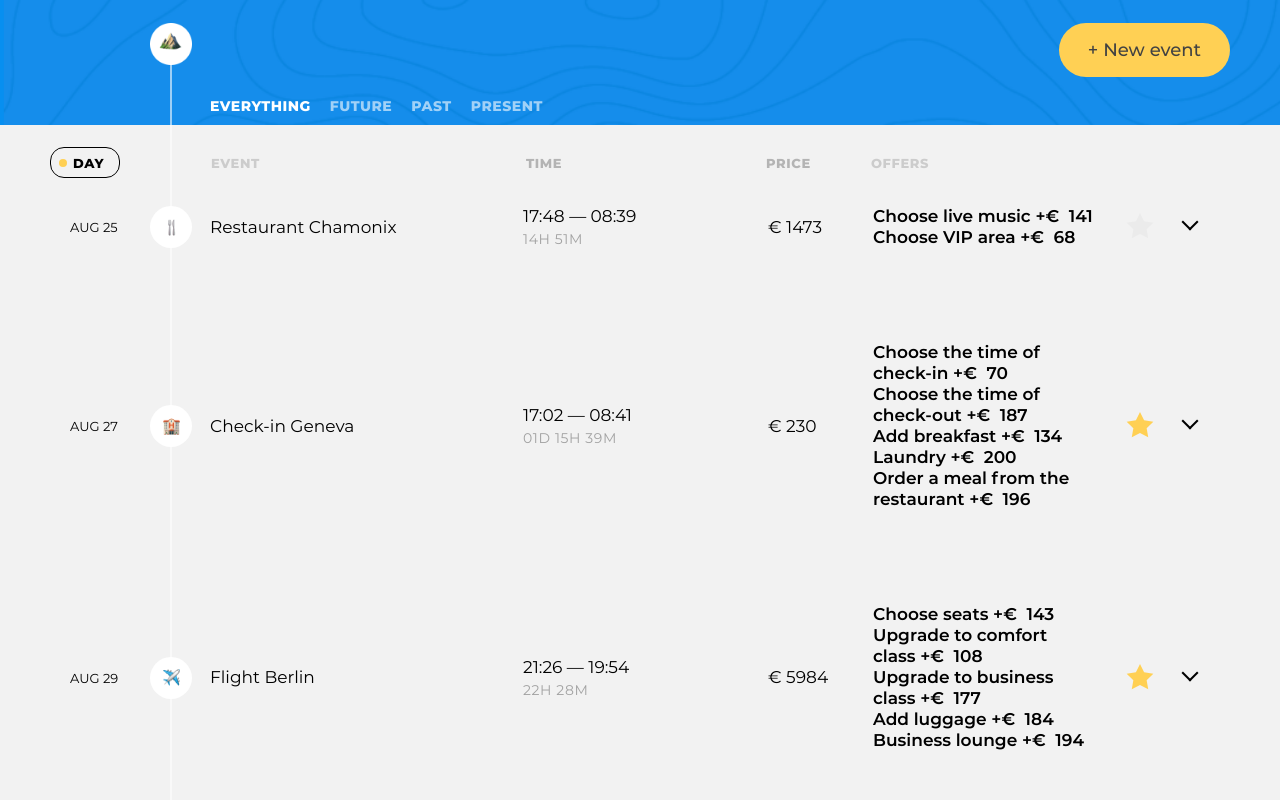
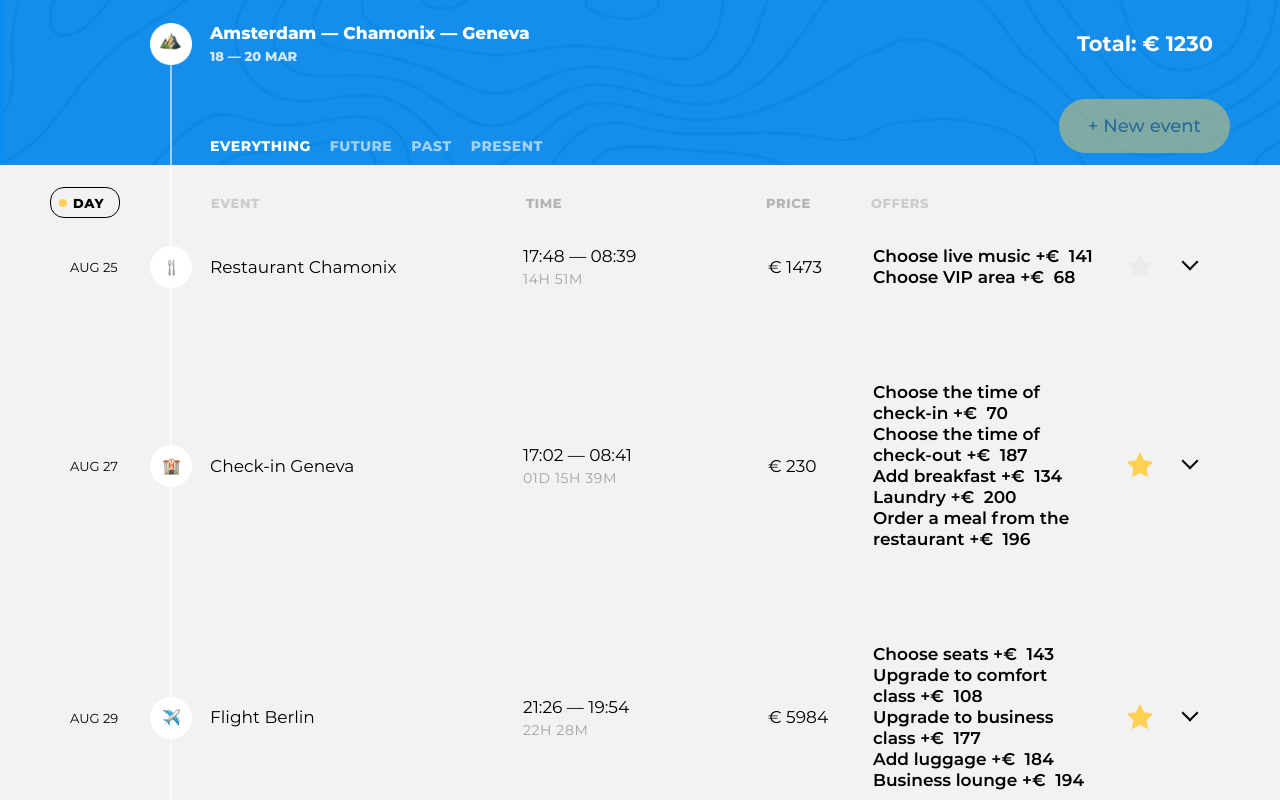
Before and after one commit to htmlacademy-ecmascript/1453107-big-trip-24, a website built with webpack: page public/index.html in a window 1280 px wide. Shown: the top 800 px of the page. Built offline with nearby package versions, Linux system fonts and the light colour scheme.

Commit message:
Добавляет шапку

```diff
--- a/public/index.html
+++ b/public/index.html
@@ -22,7 +22,6 @@
             </div>
           </div>
 
-          <button class="trip-main__event-add-btn  btn  btn--big  btn--yellow" type="button">New event</button>
         </div>
       </div>
     </header>
--- a/src/main.js
+++ b/src/main.js
@@ -4,14 +4,16 @@ import { MOCK_TRIP_POINTS } from './mock/trip-points.js';
 import { MOCK_DESTINATIONS } from './mock/destinations.js';
 import { MOCK_OFFERS } from './mock/offers.js';
 
+import HeaderPresenter from './presenter/header-presenter.js';
 import ListPresenter from './presenter/list-presenter.js';
 import FilterPresenter from './presenter/filter-presenter.js';
+
 import TripPointsModel from './model/trip-points-model.js';
 import DestinationsModel from './model/destinations-model.js';
 import OffersModel from './model/offers-model.js';
 import FilterModel from './model/filter-model.js';
 
-
+const headerElement = document.querySelector('.trip-main');
 const tripEventsElement = document.querySelector('.trip-events');
 const tripFiltersElement = document.querySelector('.trip-controls__filters');
 
@@ -20,6 +22,7 @@ const destinationsModel = new DestinationsModel(MOCK_DESTINATIONS);
 const offersModel = new OffersModel(MOCK_OFFERS);
 
 const filterModel = new FilterModel();
+
 
 const listPresenter = new ListPresenter({
   listContainer: tripEventsElement,
@@ -35,5 +38,10 @@ const filterPresenter = new FilterPresenter({
   tripPointsModel,
 });
 
+const headerPresenter = new HeaderPresenter({
+  headerContainer: headerElement,
+});
+
+headerPresenter.init();
+filterPresenter.init();
 listPresenter.init();
-filterPresenter.init();
--- a/src/presenter/filter-presenter.js
+++ b/src/presenter/filter-presenter.js
@@ -1,4 +1,4 @@
-import { render, replace, remove } from '../framework/render.js';
+import { render, replace, remove, RenderPosition } from '../framework/render.js';
 import FilterView from '../view/filter-view.js';
 import { filter } from '../utils/filter.js';
 import { FilterType, UpdateType } from '../const.js';
--- /dev/null
+++ b/src/presenter/header-presenter.js
@@ -0,0 +1,39 @@
+import { render, RenderPosition } from '../framework/render.js';
+
+import HeaderView from '../view/header-view.js';
+import NewTripPointButtonView from '../view/new-trip-point-button-view.js';
+
+
+export default class HeaderPresenter {
+
+  #headerComponent = null;
+  #headerContainer = null;
+  #newTripPointButtonView = null;
+
+  constructor({ headerContainer }) {
+    this.#headerContainer = headerContainer;
+  }
+
+  init() {
+    this.#renderHeader();
+    this.#renderButton();
+  }
+
+  #renderHeader() {
+
+    this.#headerComponent = new HeaderView({
+
+    });
+
+    render(this.#headerComponent, this.#headerContainer, RenderPosition.AFTERBEGIN);
+  }
+
+  #renderButton() {
+
+    this.#newTripPointButtonView = new NewTripPointButtonView({
+
+    });
+
+    render(this.#newTripPointButtonView, this.#headerContainer);
+  }
+}
--- a/src/presenter/list-presenter.js
+++ b/src/presenter/list-presenter.js
@@ -67,7 +67,7 @@ export default class ListPresenter {
   #renderNoTripPoints() {
     this.#noTripPointsComponent = new NoTripPointsView({
       filterType: this.#filterType,
-    })
+    });
 
     render(this.#noTripPointsComponent, this.#listContainer);
   }
--- a/src/view/filter-view.js
+++ b/src/view/filter-view.js
@@ -1,11 +1,30 @@
 import AbstractView from '../framework/view/abstract-view.js';
+
+// function createListFilterTemplate(filters, currentFilterType) {
+
+//   return(`
+//     <div class="trip-main__trip-controls  trip-controls">
+//       <div class="trip-controls__filters">
+//         <h2 class="visually-hidden">Filter events</h2>
+//         <form class="trip-filters" action="#" method="get">
+
+//         ${filters.map((filter) => (`
+//             <div class="trip-filters__filter">
+//               <input id="filter-${filter.type}" class="trip-filters__filter-input  visually-hidden" type="radio" name="trip-filter" value="${filter.type}" ${filter.type === currentFilterType && 'checked'}>
+//               <label class="trip-filters__filter-label" for="filter-${filter.type}">${filter.type}</label>
+//             </div>
+//           `)).join('')}
+
+//           <button class="visually-hidden" type="submit">Accept filter</button>
+//         </form>
+//       </div>
+//     </div>
+//   `);
+// }
 
 function createListFilterTemplate(filters, currentFilterType) {
 
   return(`
-    <div class="trip-main__trip-controls  trip-controls">
-      <div class="trip-controls__filters">
-        <h2 class="visually-hidden">Filter events</h2>
     <form class="trip-filters" action="#" method="get">
 
     ${filters.map((filter) => (`
@@ -17,8 +36,6 @@ function createListFilterTemplate(filters, currentFilterType) {
 
       <button class="visually-hidden" type="submit">Accept filter</button>
     </form>
-      </div>
-    </div>
   `);
 }
 
@@ -35,8 +52,7 @@ export default class FilterView extends AbstractView {
     this.#currentFilterType = currentFilterType;
     this.#handleFilterTypeChange = onFilterTypeChange;
 
-    this.element.querySelector('.trip-filters')
-      .addEventListener('change', this.#filterTypeChangeHandler);
+    this.element.addEventListener('change', this.#filterTypeChangeHandler);
   }
 
   get template() {
--- /dev/null
+++ b/src/view/header-view.js
@@ -0,0 +1,29 @@
+import AbstractView from '../framework/view/abstract-view.js';
+
+function createHeaderTemplate() {
+  return (`
+    <section class="trip-main__trip-info  trip-info">
+      <div class="trip-info__main">
+        <h1 class="trip-info__title">Amsterdam &mdash; Chamonix &mdash; Geneva</h1>
+
+        <p class="trip-info__dates">18&nbsp;&mdash;&nbsp;20 Mar</p>
+      </div>
+
+      <p class="trip-info__cost">
+        Total: &euro;&nbsp;<span class="trip-info__cost-value">1230</span>
+      </p>
+    </section>
+  `);
+}
+
+
+export default class HeaderView extends AbstractView{
+
+  constructor() {
+    super();
+  }
+
+  get template() {
+    return createHeaderTemplate();
+  }
+}
--- /dev/null
+++ b/src/view/new-trip-point-button-view.js
@@ -0,0 +1,25 @@
+import AbstractView from '../framework/view/abstract-view.js';
+
+function createNewTripPointButtonTemplate() {
+  return (`
+    <button
+      class="trip-main__event-add-btn  btn  btn--big  btn--yellow"
+      type="button"
+      disabled
+    >
+    New event
+    </button>
+  `);
+}
+
+
+export default class NewTripPointButtonView extends AbstractView{
+
+  constructor() {
+    super();
+  }
+
+  get template() {
+    return createNewTripPointButtonTemplate();
+  }
+}
```
Lines whose indentation alone changed are shown as unchanged.
